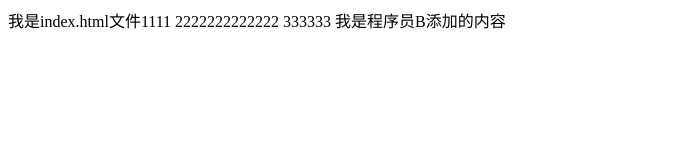
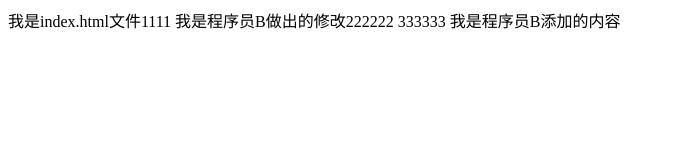
Before and after one commit to xxf1022/git-demo, a plain HTML site: page index.html in a window 1280 px wide. Shown: the whole page, without its empty margins (0-675 px from the left). Drawn offline with Linux system fonts and the light colour scheme.

Commit message:
程序员B修改了index.html文件

```diff
--- a/index.html
+++ b/index.html
@@ -9,7 +9,7 @@
 </head>
 
 <body>
-    我是index.html文件1111 2222222222222 333333 我是程序员B添加的内容
+    我是index.html文件1111 我是程序员B做出的修改222222 333333 我是程序员B添加的内容
 </body>
 
 </html>
```
